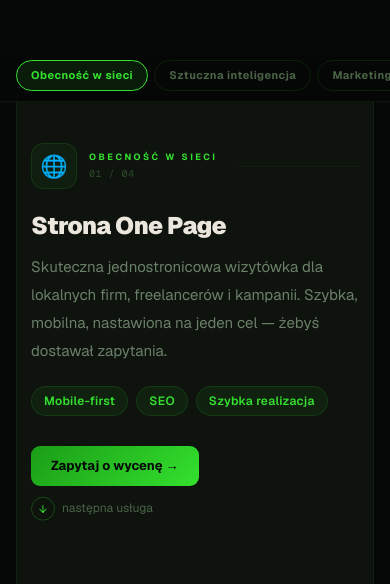
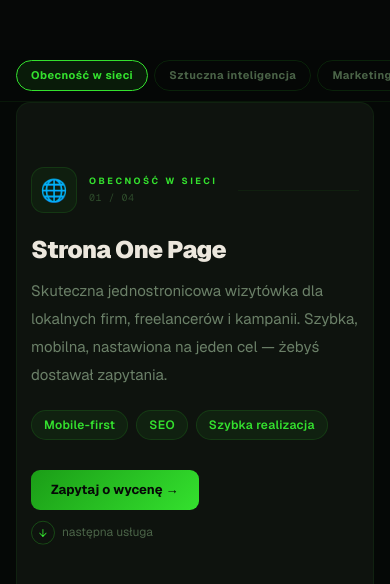
Before and after one commit to oscargrzywa/projstog, a Next.js app: page / in a window 390 px wide. Shown: the part 1394-1978 px from the top of the page. Built offline with nearby package versions, Linux system fonts and the light colour scheme.

Commit message:
feat: mobile cat bar auto-scroll, smaller svc cards mobile, custom 404/privacy polish

```diff
--- a/app/components/ServicesSection.tsx
+++ b/app/components/ServicesSection.tsx
@@ -377,6 +377,7 @@ export function ServicesSection() {
   const [currentCard, setCurrentCard] = useState(0);
   const [isActive, setIsActive]       = useState(false);
   const spacerRef    = useRef<HTMLDivElement>(null);
+  const catScrollRef = useRef<HTMLDivElement>(null);
   const currentRef   = useRef(0);
   const isActiveRef  = useRef(false);
   const exitCooldown = useRef(false);
@@ -387,6 +388,14 @@ export function ServicesSection() {
   const activeCat    = allCards[currentCard]?.catIndex ?? 0;
   const activeInCat  = allCards[currentCard]?.catServiceIndex ?? 0;
   const isLast       = currentCard === TOTAL - 1;
+
+  // Auto-scroll mobile category bar to active tab
+  useEffect(() => {
+    const bar = catScrollRef.current;
+    if (!bar) return;
+    const btn = bar.children[activeCat] as HTMLElement | undefined;
+    if (btn) btn.scrollIntoView({ behavior: "smooth", block: "nearest", inline: "center" });
+  }, [activeCat]);
 
   const exitSection = (dir: "up" | "down") => {
     const spacer = spacerRef.current; if (!spacer) return;
@@ -460,7 +469,7 @@ export function ServicesSection() {
 
           {/* MOBILE: compact category bar */}
           <div className="svc-mobile-cats">
-            <div style={{ display: "flex", gap: 6, overflowX: "auto", padding: "0 16px 0", scrollbarWidth: "none" }}>
+            <div ref={catScrollRef} style={{ display: "flex", gap: 6, overflowX: "auto", padding: "0 16px 0", scrollbarWidth: "none" }}>
               {svc.categories.map((cat, i) => (
                 <button key={i} onClick={() => jumpToCategory(i)} style={{ flexShrink: 0, padding: "6px 14px", borderRadius: 100, background: i === activeCat ? `${CAT_ACCENTS[i]}18` : "transparent", border: `1px solid ${i === activeCat ? CAT_ACCENTS[i] : "rgba(52,225,46,0.12)"}`, color: i === activeCat ? CAT_ACCENTS[i] : "#4a6347", fontSize: 11, fontWeight: 700, cursor: "pointer", letterSpacing: 0.5, whiteSpace: "nowrap", transition: "all 0.22s" }}>
                   {cat.label}
--- a/app/globals.css
+++ b/app/globals.css
@@ -486,8 +486,15 @@ body {
   }
   /* adjust text padding and push down for the mobile cat bar */
   .svc-text {
-    padding: 60px 20px 12px !important;
+    padding: 48px 20px 10px !important;
     justify-content: flex-start !important;
+  }
+  /* smaller card on mobile: add inset from top (category bar ~52px) */
+  .svc-card {
+    top: 52px !important;
+    bottom: 12px !important;
+    border-radius: 14px !important;
+    overflow: hidden !important;
   }
   /* shrink visual on mobile */
   .svc-visual {
@@ -499,7 +506,7 @@ body {
 
 @media (max-width: 480px) {
   .svc-text {
-    padding: 56px 16px 8px !important;
+    padding: 40px 14px 8px !important;
   }
   .svc-visual {
     flex: 0 0 38vw !important;
```
